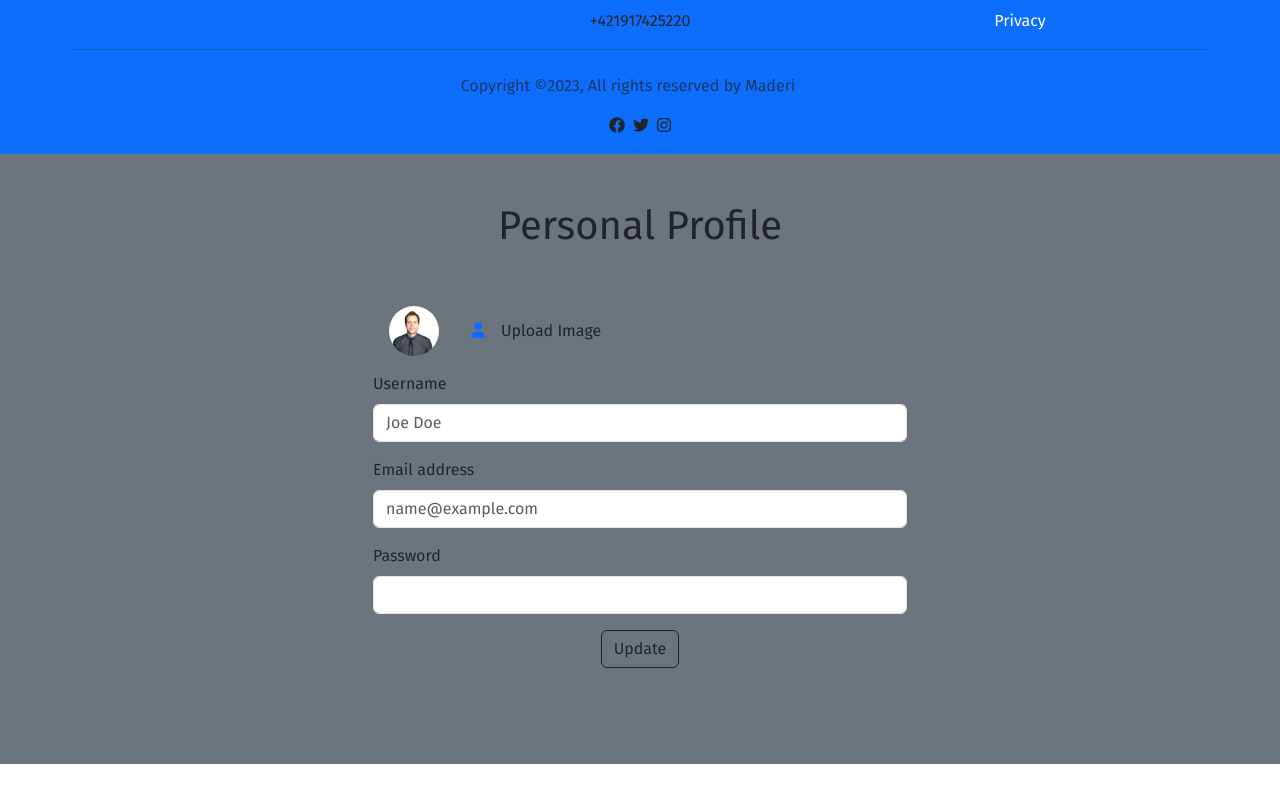
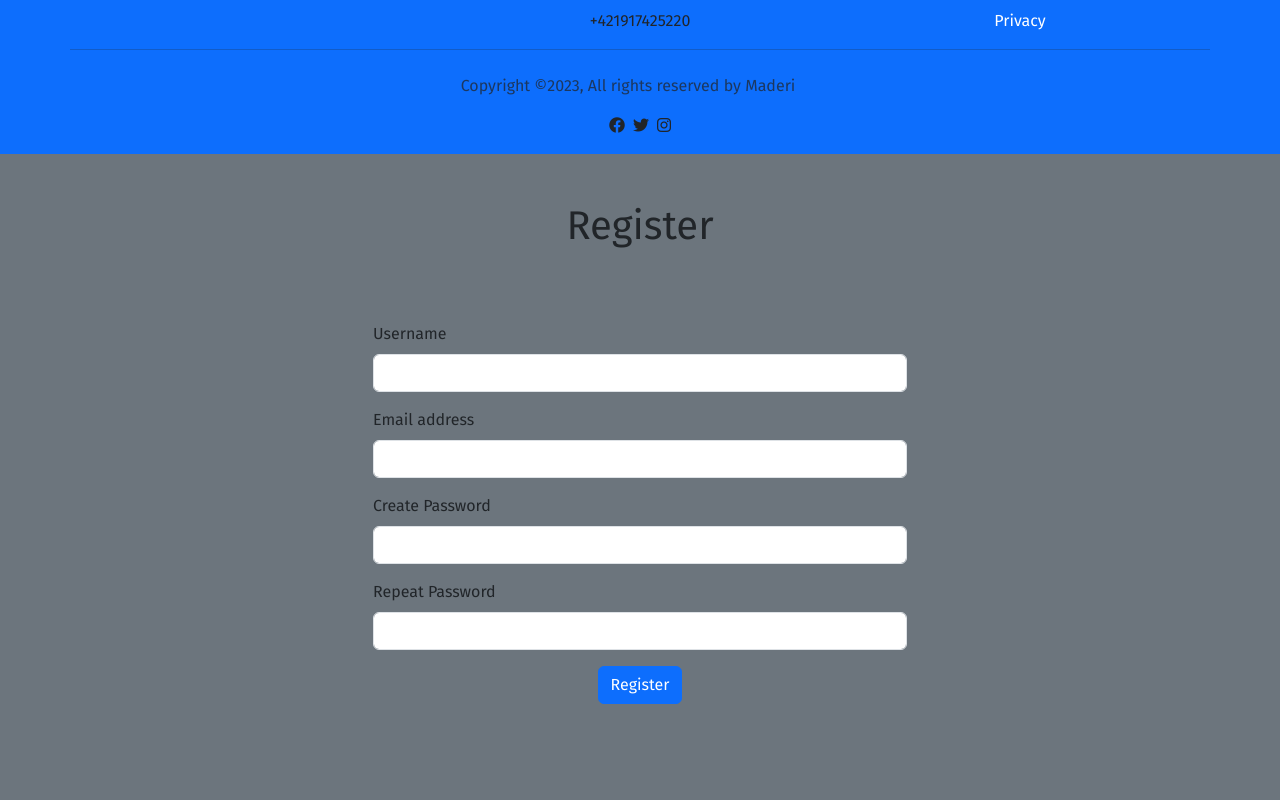
Before and after one commit to maderi21/blog, a React (Create React App) app: page / in a window 1280 px wide. Shown: the part 2609-3409 px from the top of the page. Before the commit the page ends 3373 px from the top, so only its background shows below. Built offline with nearby package versions, Linux system fonts and the light colour scheme; the HTML template or start-up script is replaced by a standard one; a web font is replaced by a local one.

Commit message:
register

```diff
--- a/src/App.js
+++ b/src/App.js
@@ -5,7 +5,7 @@ import Text from "./components/Text";
 import Recent from "./components/Recent";
 import Signin from "./components/Signin";
 import Footer from "./components/Footer";
-import Settings from "./pages/Settings";
+import Register from "./pages/Register";
 
 function App() {
   return (
@@ -17,7 +17,7 @@ function App() {
         <Recent />
         <Signin />
         <Footer />
-        <Settings />
+        <Register />
       </div>
     </>
   );
--- /dev/null
+++ b/src/pages/Register.jsx
@@ -0,0 +1,72 @@
+import { Container } from "react-bootstrap";
+
+const Register = () => {
+  return (
+    <Container>
+      <div className="d-flex justify-content-center ">
+        <div className="container mb-5">
+          <div className="row">
+            <div className="text-center py-4 my-4">
+              <h1>Register</h1>
+            </div>
+          </div>
+          <div className="row d-flex justify-content-center">
+            <div className="col-md-6">
+              <form className="pb-5">
+                <div className="mb-3"></div>
+                <div className="mb-3">
+                  <label for="exampleForm" className="form-label">
+                    Username
+                  </label>
+                  <input
+                    type="text"
+                    className="form-control"
+                    id="exampleForm"
+                  />
+                </div>
+
+                <div className="mb-3">
+                  <label for="exampleFormControlInput1" className="form-label">
+                    Email address
+                  </label>
+                  <input
+                    type="email"
+                    className="form-control"
+                    id="exampleFormControlInput1"
+                  />
+                </div>
+                <div className="mb-3">
+                  <label htmlFor="exampleInputPassword1" className="form-label">
+                    Create Password
+                  </label>
+                  <input
+                    type="password"
+                    className="form-control"
+                    id="exampleInputPassword1"
+                  />
+                </div>
+                <div className="mb-3">
+                  <label htmlFor="exampleInputPassword1" className="form-label">
+                    Repeat Password
+                  </label>
+                  <input
+                    type="password"
+                    className="form-control"
+                    id="exampleInputPassword1"
+                  />
+                </div>
+                <div className="text-center">
+                  <button type="submit" className="btn btn-primary">
+                    Register
+                  </button>
+                </div>
+              </form>
+            </div>
+          </div>
+        </div>
+      </div>
+    </Container>
+  );
+};
+
+export default Register;
```
Also changed, not shown: src/pages/Login.jsx (added, +62 -0 lines).
